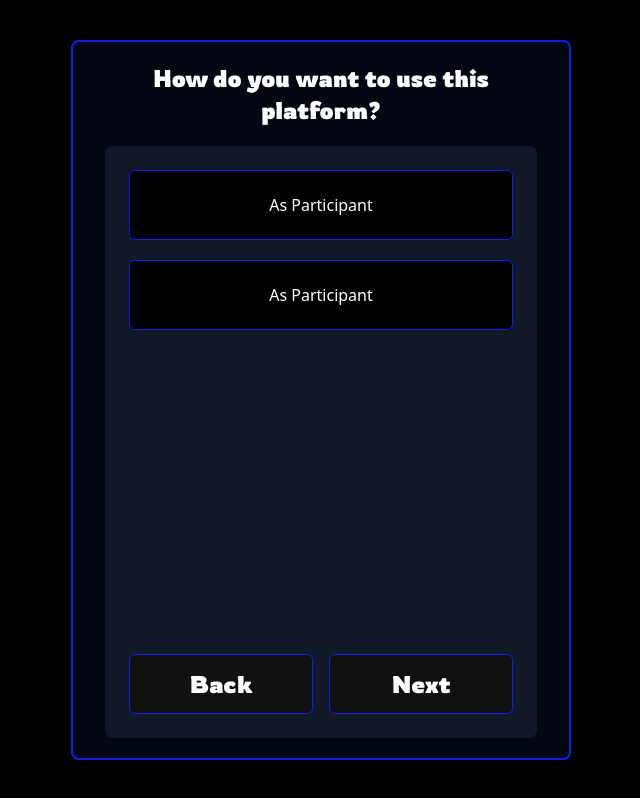
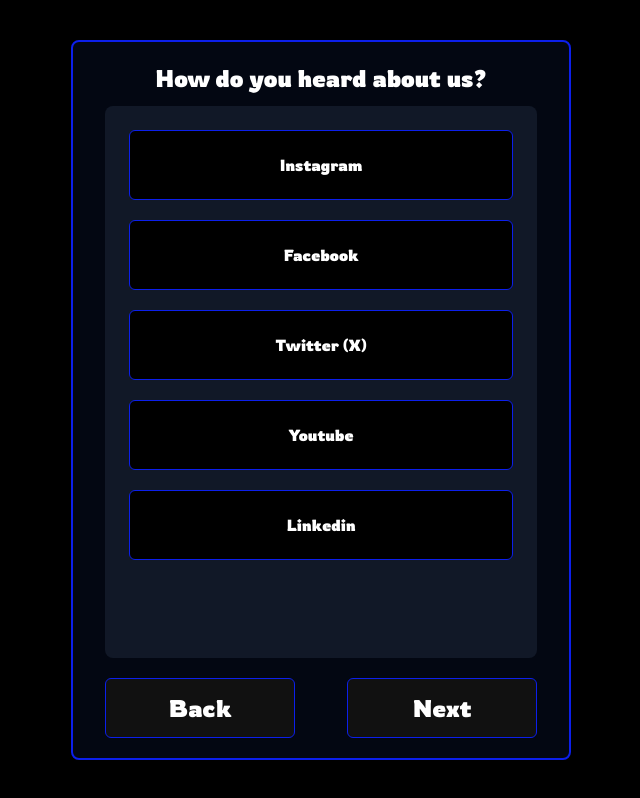
Before and after one commit to himansh423/saas-event-platform, a Next.js app: page /important-questions in a window 1280 px wide. Shown: the whole page, without its empty margins (319-959 px from the left). Built offline with nearby package versions, Linux system fonts and the light colour scheme.

Commit message:
important questions page completed

```diff
--- a/src/components/ImportantQuestions.tsx
+++ b/src/components/ImportantQuestions.tsx
@@ -9,7 +9,8 @@ const rowdies1 = Rowdies({
 const ImportantQuestions = () => {
   return (
     <div className="w-screen h-screen flex justify-center items-center bg-black">
-      <div className="UseCaseContainer w-[500px] h-[90vh] border-[2px] border-[#0c1feb] bg-gray-950 rounded-lg flex flex-col items-center px-8 py-5 text-white gap-5">
+      <div className=" w-[500px] h-[90vh] border-[2px] border-[#0c1feb] bg-gray-950 rounded-lg flex flex-col items-center px-8 py-5 text-white gap-5">
+        {/* <div className="UseCaseContainer w-full flex-1 flex flex-col  rounded-lg gap-3">
           <div className="text-2xl">
             <p className={`${rowdies1.className} text-center`}>
               How do you want to use this platform?
@@ -17,14 +18,165 @@ const ImportantQuestions = () => {
           </div>
           <div className="w-full flex-1 flex flex-col bg-gray-900 rounded-lg px-6 py-6 gap-3">
             <div className="flex-grow  flex-col flex gap-5">
-            <button className="w-full h-[70px] bg-black border-[1px] border-[#0c1feb] rounded-md">
+              <button
+                className={` ${rowdies1.className} w-full h-[70px] bg-black border-[1px] border-[#0c1feb] rounded-md font-bold`}
+              >
                 As Participant
               </button>
-            <button className="w-full h-[70px] bg-black border-[1px] border-[#0c1feb] rounded-md">
-              As Participant
+              <button
+                className={` ${rowdies1.className} w-full h-[70px] bg-black border-[1px] border-[#0c1feb] rounded-md font-bold`}
+              >
+                As Organizer
               </button>
             </div>
-          <div className="w-full h-[60px] flex gap-4 items-center justify-between">
+          </div>
+        </div> */}
+        {/* <div className="UseCaseContainer w-full flex-1 flex flex-col  rounded-lg gap-3">
+          <div className="text-2xl">
+            <p className={`${rowdies1.className} text-center`}>
+              What best describes you?
+            </p>
+          </div>
+          <div className="w-full flex-1 flex flex-col bg-gray-900 rounded-lg px-6 py-6 gap-3">
+            <div className="flex-grow  flex-col flex gap-5">
+              <button
+                className={` ${rowdies1.className} w-full h-[70px] bg-black border-[1px] border-[#0c1feb] rounded-md font-bold`}
+              >
+                Student
+              </button>
+              <button
+                className={` ${rowdies1.className} w-full h-[70px] bg-black border-[1px] border-[#0c1feb] rounded-md font-bold`}
+              >
+                Developer
+              </button>
+              <button
+                className={` ${rowdies1.className} w-full h-[70px] bg-black border-[1px] border-[#0c1feb] rounded-md font-bold`}
+              >
+                Event enthusiast
+              </button>
+              <button
+                className={` ${rowdies1.className} w-full h-[70px] bg-black border-[1px] border-[#0c1feb] rounded-md font-bold`}
+              >
+                Software Engineer
+              </button>
+              <button
+                className={` ${rowdies1.className} w-full h-[70px] bg-black border-[1px] border-[#0c1feb] rounded-md font-bold`}
+              >
+                Other
+              </button>
+            </div>
+          </div>
+        </div> */}
+        {/* <div className="UseCaseContainer w-full flex-1 flex flex-col  rounded-lg gap-3">
+          <div className="text-2xl">
+            <p className={`${rowdies1.className} text-center`}>
+              What best describes your Organization?
+            </p>
+          </div>
+          <div className="w-full flex-1 flex flex-col bg-gray-900 rounded-lg px-6 py-6 gap-3">
+            <div className="flex-grow  flex-col flex gap-5">
+              <button
+                className={` ${rowdies1.className} w-full h-[70px] bg-black border-[1px] border-[#0c1feb] rounded-md font-bold`}
+              >
+                Agency
+              </button>
+              <button
+                className={` ${rowdies1.className} w-full h-[70px] bg-black border-[1px] border-[#0c1feb] rounded-md font-bold`}
+              >
+                Company
+              </button>
+              <button
+                className={` ${rowdies1.className} w-full h-[70px] bg-black border-[1px] border-[#0c1feb] rounded-md font-bold`}
+              >
+                Creator
+              </button>
+              <button
+                className={` ${rowdies1.className} w-full h-[70px] bg-black border-[1px] border-[#0c1feb] rounded-md font-bold`}
+              >
+                Influencer
+              </button>
+              <button
+                className={` ${rowdies1.className} w-full h-[70px] bg-black border-[1px] border-[#0c1feb] rounded-md font-bold`}
+              >
+                Other
+              </button>
+            </div>
+          </div>
+        </div> */}
+        {/* <div className="UseCaseContainer w-full flex-1 flex flex-col  rounded-lg gap-3">
+          <div className="text-2xl">
+            <p className={`${rowdies1.className} text-center`}>
+              What is the size of organization
+            </p>
+          </div>
+          <div className="w-full flex-1 flex flex-col bg-gray-900 rounded-lg px-6 py-6 gap-3">
+            <div className="flex-grow  flex-col flex gap-5">
+              <button
+                className={` ${rowdies1.className} w-full h-[70px] bg-black border-[1px] border-[#0c1feb] rounded-md font-bold`}
+              >
+                1-9
+              </button>
+              <button
+                className={` ${rowdies1.className} w-full h-[70px] bg-black border-[1px] border-[#0c1feb] rounded-md font-bold`}
+              >
+                10-19
+              </button>
+              <button
+                className={` ${rowdies1.className} w-full h-[70px] bg-black border-[1px] border-[#0c1feb] rounded-md font-bold`}
+              >
+                20-29
+              </button>
+              <button
+                className={` ${rowdies1.className} w-full h-[70px] bg-black border-[1px] border-[#0c1feb] rounded-md font-bold`}
+              >
+                30-39
+              </button>
+              <button
+                className={` ${rowdies1.className} w-full h-[70px] bg-black border-[1px] border-[#0c1feb] rounded-md font-bold`}
+              >
+                {"30 < 100"}
+              </button>
+            </div>
+          </div>
+        </div> */}
+
+<div className="UseCaseContainer w-full flex-1 flex flex-col  rounded-lg gap-3">
+          <div className="text-2xl">
+            <p className={`${rowdies1.className} text-center`}>
+              How do you heard about us?
+            </p>
+          </div>
+          <div className="w-full flex-1 flex flex-col bg-gray-900 rounded-lg px-6 py-6 gap-3">
+            <div className="flex-grow  flex-col flex gap-5">
+              <button
+                className={` ${rowdies1.className} w-full h-[70px] bg-black border-[1px] border-[#0c1feb] rounded-md font-bold`}
+              >
+                Instagram
+              </button>
+              <button
+                className={` ${rowdies1.className} w-full h-[70px] bg-black border-[1px] border-[#0c1feb] rounded-md font-bold`}
+              >
+                Facebook
+              </button>
+              <button
+                className={` ${rowdies1.className} w-full h-[70px] bg-black border-[1px] border-[#0c1feb] rounded-md font-bold`}
+              >
+               Twitter (X)
+              </button>
+              <button
+                className={` ${rowdies1.className} w-full h-[70px] bg-black border-[1px] border-[#0c1feb] rounded-md font-bold`}
+              >Youtube
+              </button>
+              <button
+                className={` ${rowdies1.className} w-full h-[70px] bg-black border-[1px] border-[#0c1feb] rounded-md font-bold`}
+              >
+                Linkedin
+              </button>
+            </div>
+          </div>
+        </div>
+
+        <div className=" w-full h-[60px] flex gap-4 items-center justify-between">
           <button
             className={`${rowdies1.className} bg-[#111111] rounded-md border-[1px] border-[#0c1feb] h-full w-[190px] text-2xl`}
           >
@@ -38,7 +190,6 @@ const ImportantQuestions = () => {
         </div>
       </div>
     </div>
-    </div>
   );
 };
 
```
Lines whose indentation alone changed are shown as unchanged.
